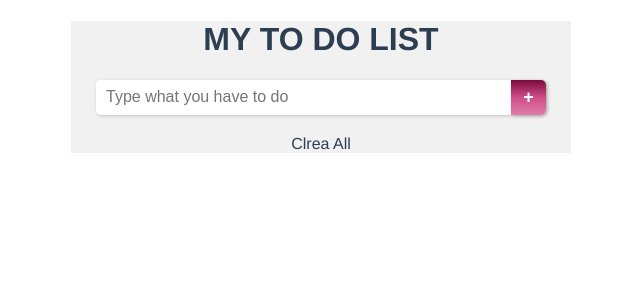
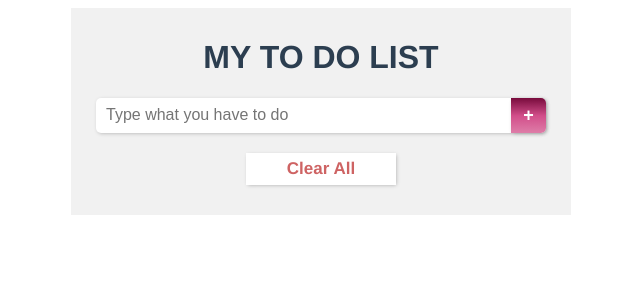
Before and after one commit to chinyday/vue_test, a Vue app in the folder todoapp/: page / in a window 1280 px wide. Shown: the top 300 px of the page, without its empty margins (319-959 px from the left). Built offline with nearby package versions, Linux system fonts and the light colour scheme.

Commit message:
푸터 css 작업 및 메인 레이아웃 수정

```diff
--- a/todoapp/src/App.vue
+++ b/todoapp/src/App.vue
@@ -34,6 +34,7 @@ export default {
   margin-top: 60px;
   width: 500px;
   margin: 0 auto;
+  padding: 10px 0 30px;
   background-color: #f1f1f1;
 }
 </style>
--- a/todoapp/src/components/Todofooter.vue
+++ b/todoapp/src/components/Todofooter.vue
@@ -1,5 +1,5 @@
 <template>
-    <footer>Clrea All</footer>
+    <footer class="clearBtn shadow">Clear All</footer>
 </template>
 
 <script>
@@ -9,5 +9,18 @@ export default {
 
 <!-- Add "scoped" attribute to limit CSS to this component only -->
 <style scoped>
-
+.clearBtn{
+    color: #ce6363;
+    font-size: 17px;
+    font-weight: bold;
+    background-color: #fff;
+    width: 150px;
+    margin: 20px auto 0;
+    padding: 6px 0;
+}
+.shadow{
+    -webkit-box-shadow: 1px 1px 4px -1px rgba(0,0,0,0.3);
+    -moz-box-shadow: 1px 1px 4px -1px rgba(0,0,0,0.3);
+    box-shadow: 1px 1px 4px -1px rgba(0,0,0,0.3);
+}
 </style>
```
